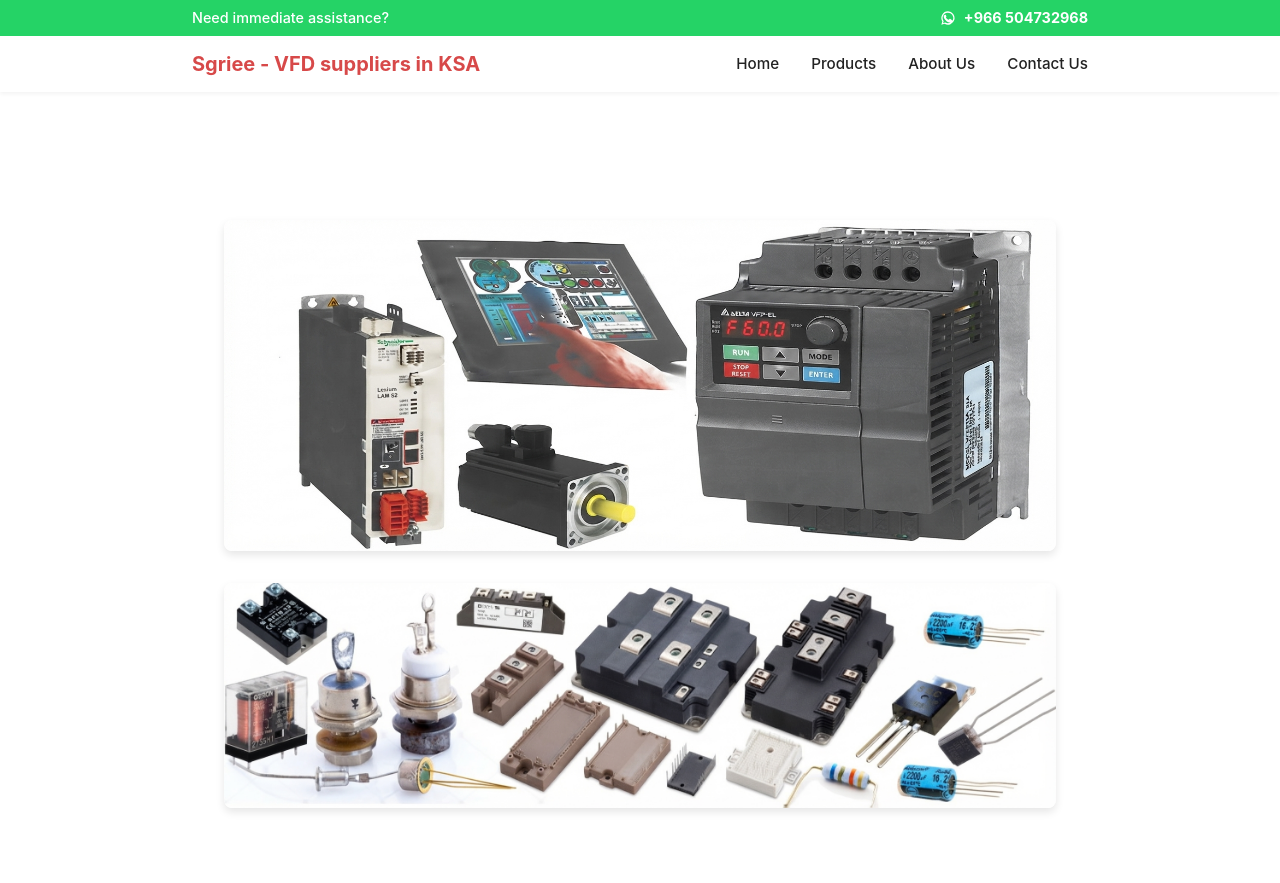
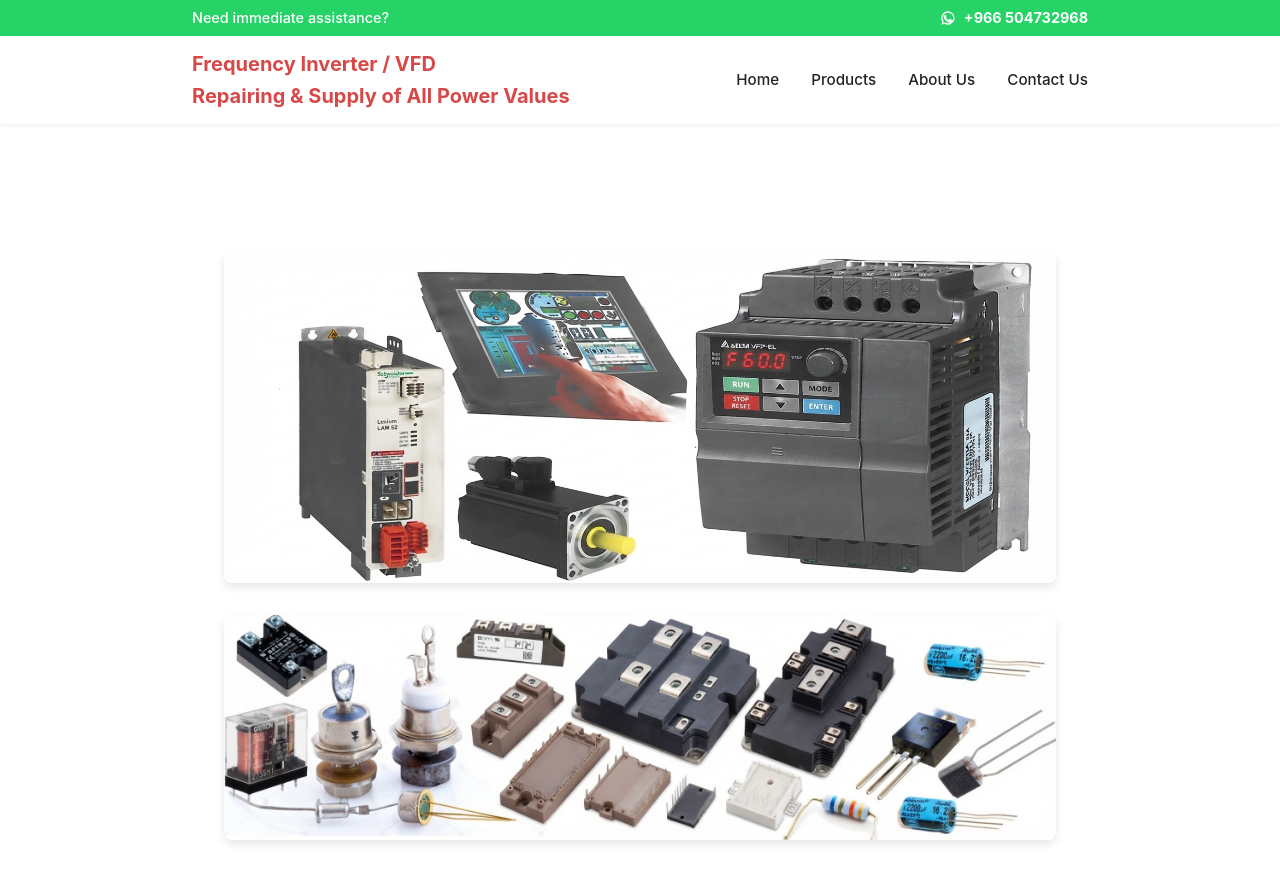
Before and after one commit to orakzai1956/sgriee, a Jekyll site: the page built from index.html, in a window 1280 px wide and 900 px high. Shown: the top 883 px of the window. Built offline with Jekyll 4.4.1, drawn with Linux system fonts in a browser that asks for light colours.

Commit message:
Revise header for branding and navigation updates
Updated the header section to reflect new branding and navigation links.

```diff
--- a/_includes/header.html
+++ b/_includes/header.html
@@ -15,7 +15,7 @@
   <div class="nav-container wrapper">
     <div class="nav-inner">
       <div class="site-logo">
-        <a href="{{ '/' | relative_url }}">Sgriee - VFD suppliers in KSA</a>
+        <a href="{{ '/' | relative_url }}">Frequency Inverter / VFD<br>Repairing & Supply of All Power Values</a>
       </div>
 
       <nav class="site-nav" id="siteNav">
```
